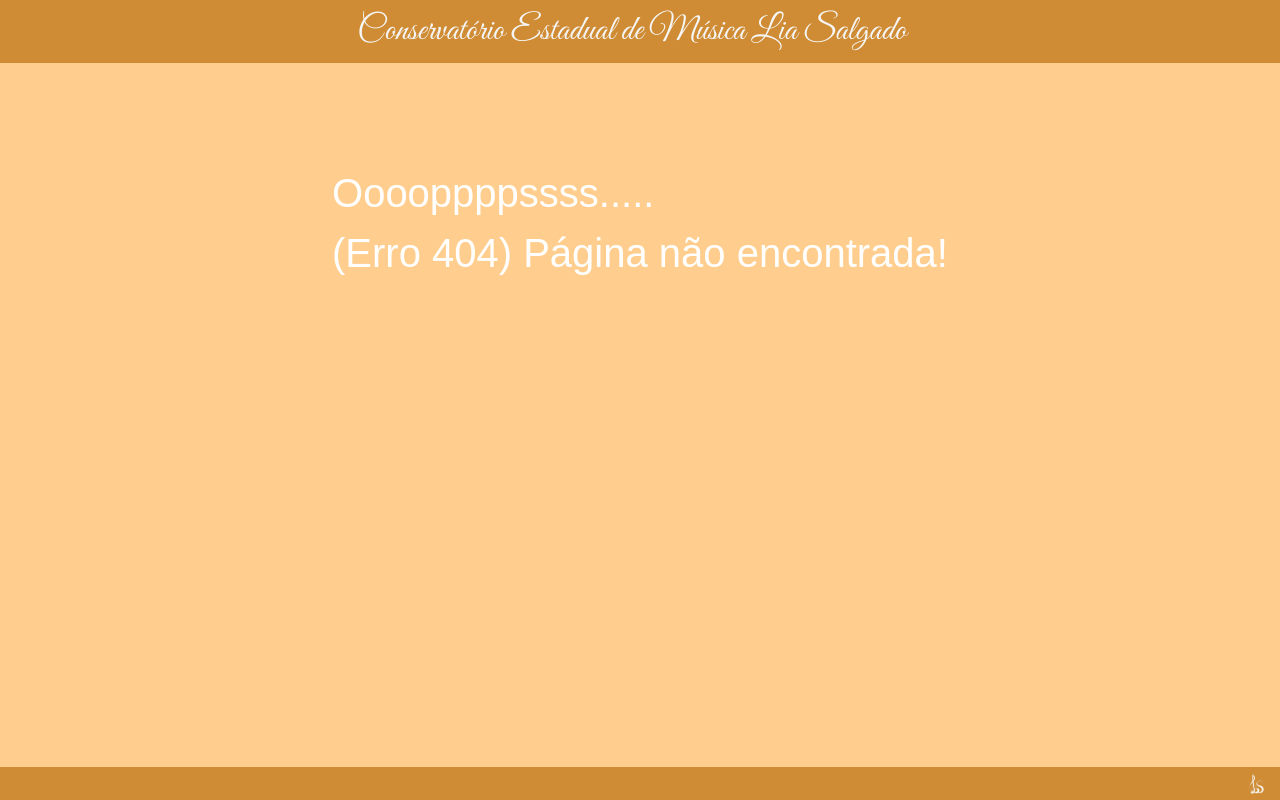
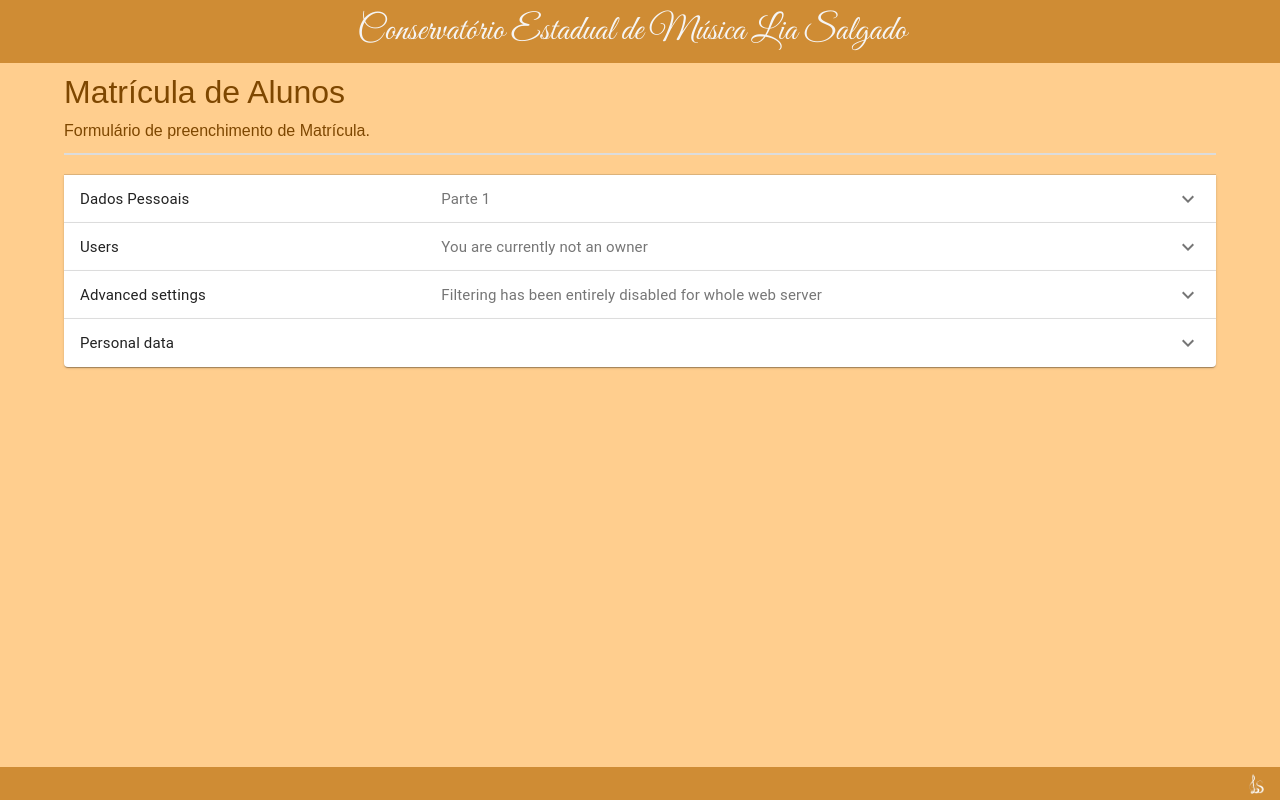
Before and after one commit to marcosoliveira78/cemliasalgado, a React (Create React App) app: page /matricula3 in a window 1280 px wide. Before the commit this address had no page. Built offline with nearby package versions, Linux system fonts and the light colour scheme; a web font is replaced by a local one.

Commit message:
Border Label

```diff
--- a/src/index.css
+++ b/src/index.css
@@ -62,6 +62,20 @@ body {
   align-items: center;
   padding: 1vh;
   margin: 2vh;
+}
+
+.borderLabel{
+  border:2px solid;
+  margin-top: 5px;
+}
+.borderLabel>label{
+  padding-left: 5px;
+  padding-right: 5px;
+  position: relative;
+  top:-20px;
+  background-color:#f5f5f5;
+  color: #5d5d5d5d;
+  margin-bottom: -30px;
 }
 
 code {
--- a/src/pages/Matricula/index.jsx
+++ b/src/pages/Matricula/index.jsx
@@ -15,7 +15,7 @@ import FormField from '../../component/FormField';
 import FormDatePicker from '../../component/FormDatePicker';
 import {
   ButtonContainer, Wrapper, Buttons, ContainerAlignLeft,
-  ContainerMultipleColumns, MessageError,
+  ContainerMultipleColumns, MessageError, BorderLabel,
 } from '../styles';
 import { Label } from '../../component/FormSelect/styles';
 import ShowMessage from '../../services/toast';
@@ -395,6 +395,8 @@ const Matricula = () => {
 
         <Wrapper>
           <Form onSubmit={handleSubmit}>
+          <BorderLabel className="borderLabel">
+          <Label>Dados Pessoais:</Label>
             <FormField
               label="Nome do Aluno"
               name="nome"
@@ -509,6 +511,7 @@ const Matricula = () => {
               </ContainerAlignLeft>
               {errors.genero && <MessageError>{errors.genero}</MessageError>}
             </fieldset>
+          </BorderLabel>
             {/* </div>
             </ContainerMultipleColumns> */}
             <fieldset style={{ marginTop: '15px' }}>
--- a/src/pages/Matricula/index2.jsx
+++ b/src/pages/Matricula/index2.jsx
@@ -15,7 +15,7 @@ import FormField from '../../component/FormField';
 import FormDatePicker from '../../component/FormDatePicker';
 import {
   ButtonContainer, Wrapper, Buttons, ContainerAlignLeft,
-  ContainerMultipleColumns, MessageError,
+  ContainerMultipleColumns, MessageError, BorderLabel,
 } from '../styles';
 import { Label } from '../../component/FormSelect/styles';
 import ShowMessage from '../../services/toast';
@@ -39,6 +39,7 @@ const Matricula = () => {
   const { matricula, setMatricula } = useMatricula({});
   const [estadosOptions, setEstadosOptions] = useState([]);
   const [cidadesOptions, setCidadesOptions] = useState([]);
+  const [distritosOptions, setDistritosOptions] = useState([]);
   const [cidades, setCidades] = useState([]);
   // const [startDate, setStartDate] = useState(new Date());
   const [errors, setErrors] = useState({});
@@ -93,7 +94,9 @@ const Matricula = () => {
 
   //  Validations
   const validate = (data) => {
-    const { logradouro,
+    const {
+      cep,
+      logradouro,
       numero,
       bairro,
       distrito,
@@ -101,6 +104,12 @@ const Matricula = () => {
       uf,
     } = data;
     const erro = {};
+    if (cep !== undefined) {
+      if (cep === '') {
+        const mensagem = 'CEP deve ser preenchido.';
+        erro.cep = mensagem;
+      }
+    }
     if (logradouro !== undefined) {
       if (logradouro === '') {
         const mensagem = 'Logradouro deve ser preenchido.';
@@ -118,6 +127,14 @@ const Matricula = () => {
         const mensagem = 'Bairro deve ser preenchido.';
         erro.bairro = mensagem;
       }
+    }
+    if (municipio === undefined) {
+      const mensagem = 'Município deve ser selecionado.';
+      erro.municipio = mensagem;
+    }
+    if (uf === undefined) {
+      const mensagem = 'Estado deve ser selecionado.';
+      erro.uf = mensagem;
     }
     // if (cpf !== undefined) {
     //   if (cpf.length > 0 && !validateCPF(cpf)) {
@@ -203,14 +220,18 @@ const Matricula = () => {
   const handleChangeSelect = (event) => {
     const { value, label } = event;
     let tipo;
-    if (label.indexOf('(') >= 0) tipo = 'naturalidadeUF';
-    if (label.indexOf('-') >= 0) tipo = 'naturalidade';
+    if (value.toString().length === 2) tipo = 'codigoUf';
+    if (value.toString().length === 7) tipo = 'codigoMunicipio';
+    if (value.toString().length === 9) tipo = 'codigoDistrito';
     switch (tipo) {
-      case 'naturalidadeUF':
-        setMatricula({ ...matricula, naturalidadeUF: label, codigoNaturalidadeUF: value });
+      case 'codigoUf':
+        setMatricula({ ...matricula, uf: label, codigoUf: value, cep: '' });
         break;
-      case 'naturalidade':
-        setMatricula({ ...matricula, naturalidade: label, codigoNaturalidade: value });
+      case 'codigoMunicipio':
+        setMatricula({ ...matricula, municipio: label, codigoMunicipio: value, cep: '' });
+        break;
+      case 'codigoDistrito':
+        setMatricula({ ...matricula, distrito: label, codigoDistrito: value });
         break;
       default:
         break;
@@ -339,28 +360,36 @@ const Matricula = () => {
           })
           .then(async (resp) => {
             const resultado = await resp.json();
+            if (resultado.erro) {
+              setErrors({ ...errors, cep: 'CEP inválido' });
+            } else {
               const codigoUF = estados.filter((e) => (e.sigla === resultado.uf));
               setMatricula({ ...matricula,
                 logradouro: resultado.logradouro,
-              numero: resultado.numero,
-              complemento: resultado.complemento,
+                complemento: resultado.complemento !== '' ? resultado.complemento : matricula.complemento,
                 bairro: resultado.bairro,
                 municipio: resultado.localidade,
                 codigoMunicipio: parseInt(resultado.ibge, 10),
                 codigoUf: codigoUF[0].id,
                 uf: resultado.uf,
               });
+            }
           });
       }
     }
   }, [matricula.cep]);
 
-  // useEffect(() => {
-  //   if (matricula.dataNascimento) {
-  //     const mascaraDataNascimento = dateMask(matricula.dataNascimento);
-  //     setMatricula({ ...matricula, dataNascimento: mascaraDataNascimento });
-  //   }
-  // }, [matricula.dataNascimento]);
+  useEffect(() => {
+    if (matricula.codigoMunicipio && matricula.codigoMunicipio > 0) {
+      const distritosFiltrados = distritos.filter((d) => d.id.toString().includes(matricula.codigoMunicipio));
+      setDistritosOptions(distritosFiltrados.map((distrito) => (
+        {
+          value: distrito.id,
+          label: `${distrito.nome}`,
+        }
+      )));
+    }
+  }, [matricula.codigoMunicipio]);
 
   // useEffect(() => {
   //   if (matricula.telefonePrincipal) {
@@ -412,9 +441,10 @@ const Matricula = () => {
           <span>Formulário de preenchimento de Matrícula.</span>
         </Jumbotron>
         <div className="divider" />
-
         <Wrapper>
           <Form onSubmit={handleSubmit}>
+          <BorderLabel className="borderLabel">
+          <Label>Endereço:</Label>
             <ContainerMultipleColumns>
             <div style={{ width: '35%', margin: '0 5px 0 0' }}>
             <FormField
@@ -475,17 +505,6 @@ const Matricula = () => {
             />
             {errors.bairro && <MessageError>{errors.bairro}</MessageError>}
             </div>
-            <div style={{ width: '100%', margin: '0 0 0 5px' }}>
-            <FormField
-              label="Distrito"
-              name="distrito"
-              type="text"
-              value={matricula.distrito}
-              maxLength={200}
-              onChange={handleChange}
-            />
-            {errors.distrito && <MessageError>{errors.distrito}</MessageError>}
-            </div>
             </ContainerMultipleColumns>
             <ContainerMultipleColumns>
             <div style={{ width: '100%', margin: '0 5px 0 0' }}>
@@ -507,6 +526,16 @@ const Matricula = () => {
               options={estadosOptions}
             />
             {errors.uf && <MessageError>{errors.uf}</MessageError>}
+            </div>
+            <div style={{ width: '100%', margin: '0 0 0 5px' }}>
+            <FormSelect
+              label="Distrito:"
+              name="distrito"
+              value={matricula.codigoDistrito}
+              onChange={handleChangeSelect}
+              options={distritosOptions}
+            />
+            {errors.distrito && <MessageError>{errors.distrito}</MessageError>}
             </div>
             </ContainerMultipleColumns>
             {/* <FormField
@@ -689,6 +718,7 @@ const Matricula = () => {
             {/* {errors.nomeItem && <MessageError>{errors.nomeItem}</MessageError>} */}
             {/* {errors.tags && <MessageError>{errors.tags}</MessageError>} */}
 
+          </BorderLabel>
             <ButtonContainer>
               <Link to="/Matricula">
                 <Buttons variant="danger"> Voltar </Buttons>
--- /dev/null
+++ b/src/pages/Matricula/index3.jsx
@@ -0,0 +1,109 @@
+import React from 'react';
+import { makeStyles } from '@material-ui/core/styles';
+import Accordion from '@material-ui/core/Accordion';
+import AccordionDetails from '@material-ui/core/AccordionDetails';
+import AccordionSummary from '@material-ui/core/AccordionSummary';
+import Typography from '@material-ui/core/Typography';
+import ExpandMoreIcon from '@material-ui/icons/ExpandMore';
+import { Jumbotron } from 'react-bootstrap';
+
+const useStyles = makeStyles((theme) => ({
+  root: {
+    width: '100%',
+  },
+  heading: {
+    fontSize: theme.typography.pxToRem(15),
+    flexBasis: '33.33%',
+    flexShrink: 0,
+  },
+  secondaryHeading: {
+    fontSize: theme.typography.pxToRem(15),
+    color: theme.palette.text.secondary,
+  },
+}));
+
+export default function ControlledAccordions() {
+  const classes = useStyles();
+  const [expanded, setExpanded] = React.useState(false);
+
+  const handleChange = (panel) => (event, isExpanded) => {
+    setExpanded(isExpanded ? panel : false);
+  };
+
+  return (
+    <div>
+        <Jumbotron className="jumbotron">
+          <h2>Matrícula de Alunos</h2>
+          <span>Formulário de preenchimento de Matrícula.</span>
+        </Jumbotron>
+        <div className="divider" />
+      <Accordion expanded={expanded === 'panel1'} onChange={handleChange('panel1')}>
+        <AccordionSummary
+          expandIcon={<ExpandMoreIcon />}
+          aria-controls="panel1bh-content"
+          id="panel1bh-header"
+        >
+          <Typography className={classes.heading}>Dados Pessoais</Typography>
+          <Typography className={classes.secondaryHeading}>Parte 1</Typography>
+        </AccordionSummary>
+        <AccordionDetails>
+          <Typography>
+            Nulla facilisi. Phasellus sollicitudin nulla et quam mattis feugiat. Aliquam eget
+            maximus est, id dignissim quam.
+          </Typography>
+        </AccordionDetails>
+      </Accordion>
+      <Accordion expanded={expanded === 'panel2'} onChange={handleChange('panel2')}>
+        <AccordionSummary
+          expandIcon={<ExpandMoreIcon />}
+          aria-controls="panel2bh-content"
+          id="panel2bh-header"
+        >
+          <Typography className={classes.heading}>Users</Typography>
+          <Typography className={classes.secondaryHeading}>
+            You are currently not an owner
+          </Typography>
+        </AccordionSummary>
+        <AccordionDetails>
+          <Typography>
+            Donec placerat, lectus sed mattis semper, neque lectus feugiat lectus, varius pulvinar
+            diam eros in elit. Pellentesque convallis laoreet laoreet.
+          </Typography>
+        </AccordionDetails>
+      </Accordion>
+      <Accordion expanded={expanded === 'panel3'} onChange={handleChange('panel3')}>
+        <AccordionSummary
+          expandIcon={<ExpandMoreIcon />}
+          aria-controls="panel3bh-content"
+          id="panel3bh-header"
+        >
+          <Typography className={classes.heading}>Advanced settings</Typography>
+          <Typography className={classes.secondaryHeading}>
+            Filtering has been entirely disabled for whole web server
+          </Typography>
+        </AccordionSummary>
+        <AccordionDetails>
+          <Typography>
+            Nunc vitae orci ultricies, auctor nunc in, volutpat nisl. Integer sit amet egestas eros,
+            vitae egestas augue. Duis vel est augue.
+          </Typography>
+        </AccordionDetails>
+      </Accordion>
+      <Accordion expanded={expanded === 'panel4'} onChange={handleChange('panel4')}>
+        <AccordionSummary
+          expandIcon={<ExpandMoreIcon />}
+          aria-controls="panel4bh-content"
+          id="panel4bh-header"
+        >
+          <Typography className={classes.heading}>Personal data</Typography>
+        </AccordionSummary>
+        <AccordionDetails>
+          <Typography>
+            Nunc vitae orci ultricies, auctor nunc in, volutpat nisl. Integer sit amet egestas eros,
+            vitae egestas augue. Duis vel est augue.
+          </Typography>
+        </AccordionDetails>
+      </Accordion>
+    </div>
+  );
+}
--- a/src/pages/styles.js
+++ b/src/pages/styles.js
@@ -24,6 +24,18 @@ export const CadastroBody = styled.div`
   justify-content: flex-end;
   font-size: calc(10px + 2vmin);
   color: white;
+  width: 100%;
+`;
+
+export const BorderLabel = styled.div`
+  display: flex;
+  flex-direction: column;
+  align-items: center;
+  justify-content: flex-start;
+  color: #5d5d5d5d;
+  border: 2px solid #5d5d5d5d;
+  border-radius: 5px;
+  padding: 3px;
   width: 100%;
 `;
 
@@ -261,7 +273,7 @@ export const SearchWrapper = styled.div`
 
 export const Wrapper = styled.div`
 margin-bottom: 50px;
-background-color: #fff;
+background-color: #f5f5f5;
 border-radius: 5px;
 padding: 10px;
 width: 100%;
--- a/src/services/routes.jsx
+++ b/src/services/routes.jsx
@@ -8,6 +8,7 @@ import PaginaNaoEncontrada from '../pages/PageNotFound';
 import ListagemGeral from '../pages/ListagemGeral';
 import Matricula from '../pages/Matricula';
 import Matricula2 from '../pages/Matricula/index2';
+import Matricula3 from '../pages/Matricula/index3';
 
 const PrivateRoute = ({ component: Component, ...rest }) => (
   <Route
@@ -63,6 +64,7 @@ const Routes = () => (
     <Route exact path="/listagemGeral" component={ListagemGeral} />
     <Route exact path="/matricula" component={Matricula} />
     <Route exact path="/matricula2" component={Matricula2} />
+    <Route exact path="/matricula3" component={Matricula3} />
     <Route component={PaginaNaoEncontrada} />
   </Switch>
 );
```
Also changed, not shown: 1 other file (tests, documents, lock files or other folders). Lines whose indentation alone changed are shown as unchanged.
